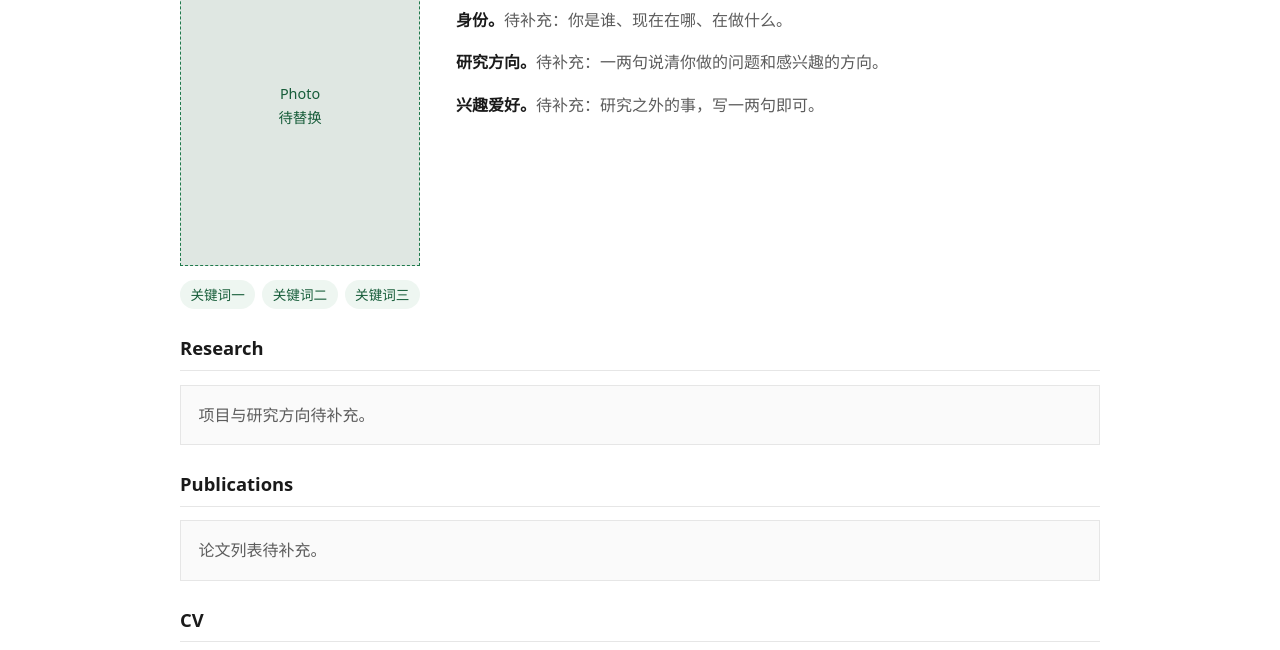
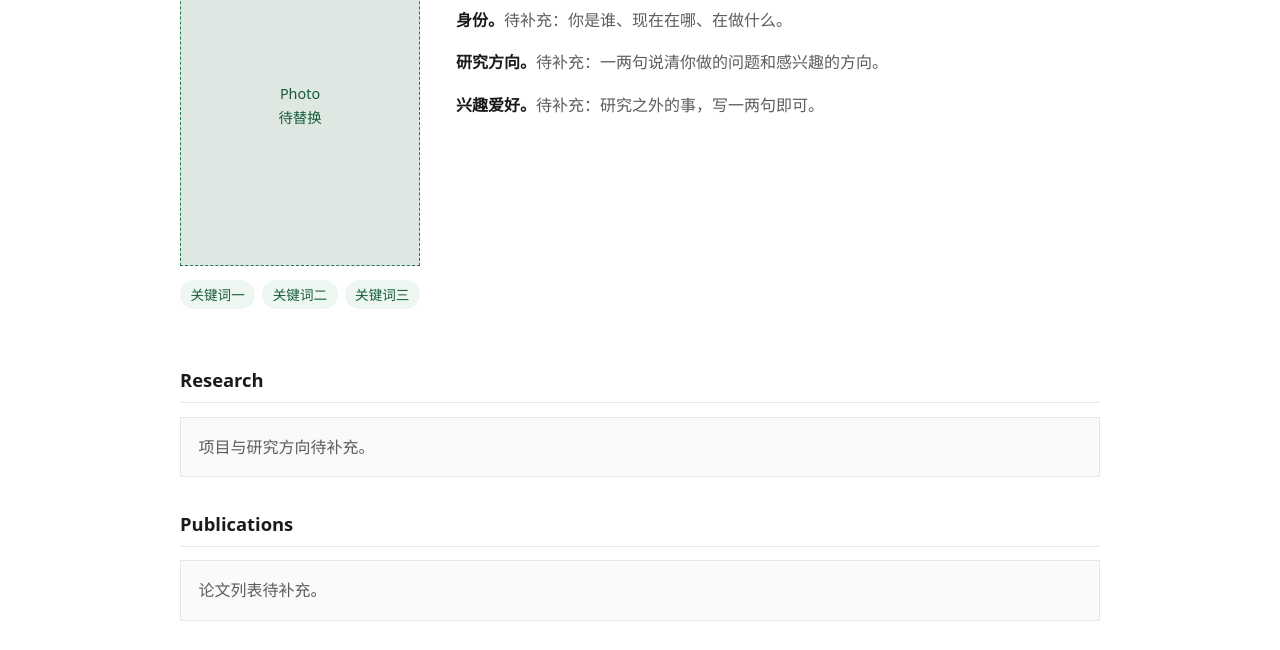
Before and after one commit to emotreeW/emotreew.github.io, a plain HTML site: page index.html in a window 1280 px wide. Shown: the part 146-796 px from the top of the page. Drawn offline with Linux system fonts and the light colour scheme.

Commit message:
Fix section overlap under the sticky navigation bar.

```diff
--- a/index.html
+++ b/index.html
@@ -61,8 +61,8 @@
     main { max-width: 960px; margin: 0 auto; padding: 0 1.25rem 4rem; }
 
     section {
-      padding-top: calc(var(--nav-h) + 1.5rem);
-      margin-top: calc(var(--nav-h) * -1);
+      scroll-margin-top: var(--nav-h);
+      padding-top: 2rem;
     }
     section h2 {
       font-size: 1.15rem;
@@ -77,7 +77,7 @@
       gap: 2.25rem;
       align-items: start;
       padding-top: 2.25rem;
-      margin-top: 0;
+      padding-bottom: 1.5rem;
     }
 
     .photo {
```
